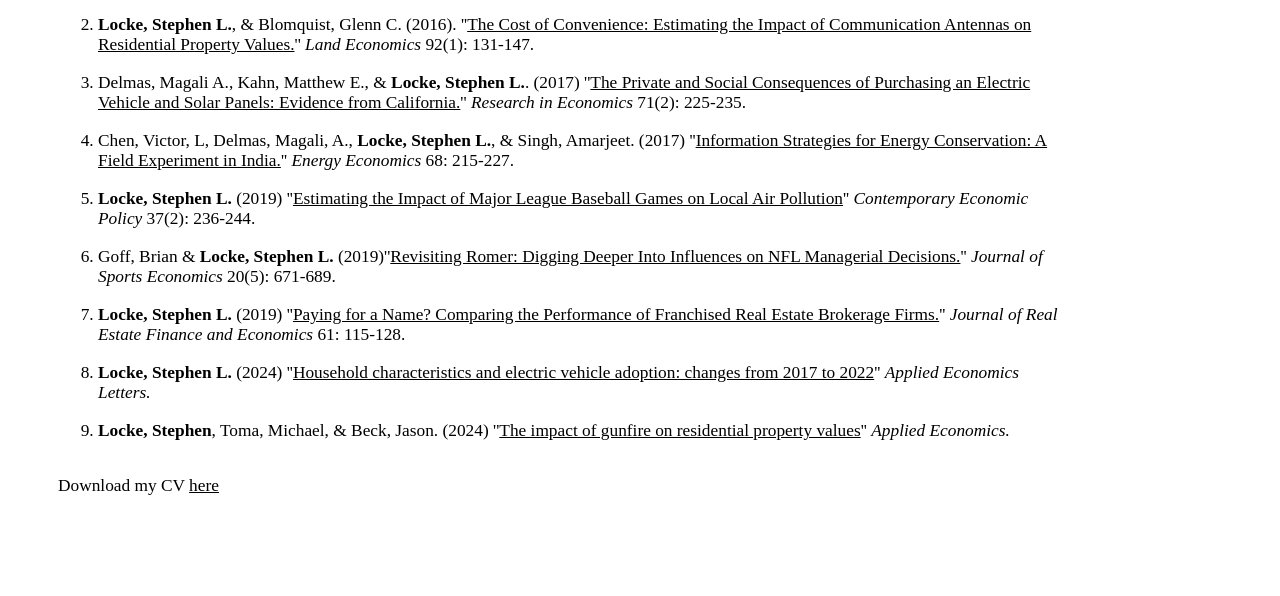
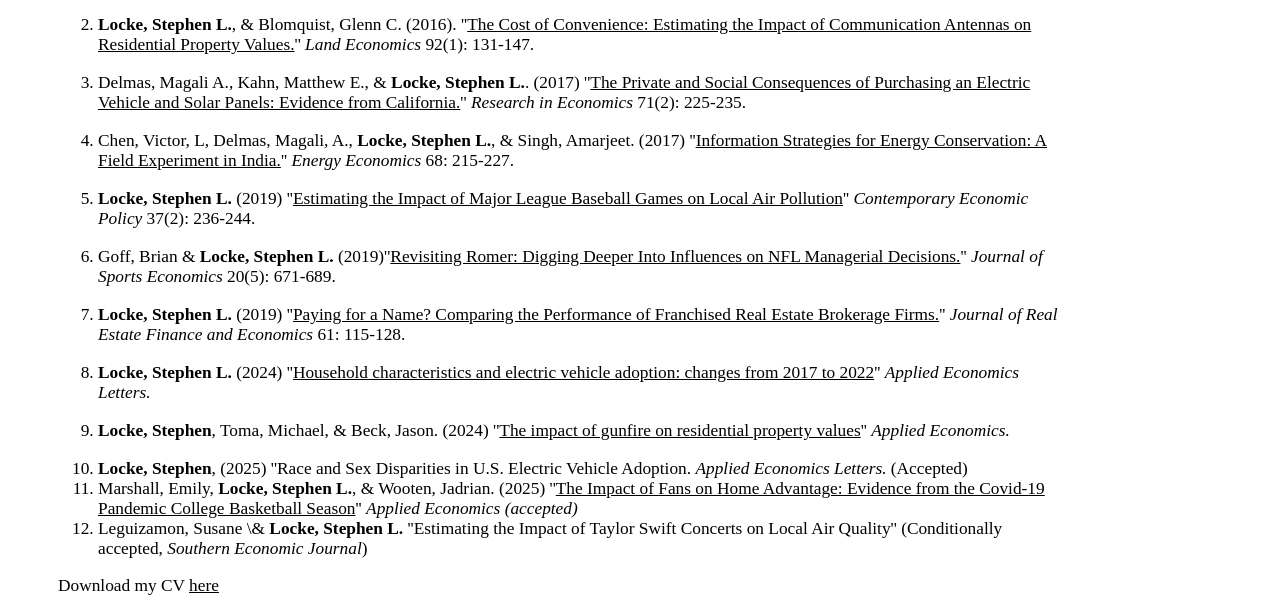
Before and after one commit to stephen-locke/stephen-locke.github.io, a plain HTML site: page Research.html in a window 1280 px wide. Shown: the part 207-803 px from the top of the page. Drawn offline with Linux system fonts and the light colour scheme.

Commit message:
added papers

```diff
--- a/Research.html
+++ b/Research.html
@@ -37,6 +37,11 @@
           <li><strong>Locke, Stephen L.</strong> (2019) ''<a href="https://doi.org/10.1007/s11146-019-09702-2">Paying for a Name? Comparing the Performance of Franchised Real Estate Brokerage Firms.</a>'' <i>Journal of Real Estate Finance and Economics</i> 61: 115-128.</li> </br>
           <li><strong>Locke, Stephen L.</strong> (2024) ''<a href="https://doi.org/10.1080/13504851.2024.2386149">Household characteristics and electric vehicle adoption: changes from 2017 to 2022</a>'' <i>Applied Economics Letters.</i></li> </br>
           <li><strong>Locke, Stephen</strong>, Toma, Michael, & Beck, Jason. (2024) ''<a href="https://doi.org/10.1080/00036846.2024.2399816">The impact of gunfire on residential property values</a>'' <i>Applied Economics.</i></li> </br>
+          <li><strong>Locke, Stephen</strong>, (2025) ''Race and Sex Disparities in U.S. Electric Vehicle Adoption. <i>Applied Economics Letters. </i>(Accepted)</i></li>
+
+        <li> Marshall, Emily, <strong>Locke, Stephen L.</strong>, & Wooten, Jadrian. (2025) ''<a href="https://www.tandfonline.com/doi/full/10.1080/00036846.2025.2556040">The Impact of Fans on Home Advantage: Evidence from the Covid-19 Pandemic College Basketball Season</a>'' <i>Applied Economics (accepted) </i></li>
+        <li> Leguizamon, Susane \& <strong>Locke, Stephen L.</strong> ''Estimating the Impact of Taylor Swift Concerts on Local Air Quality'' (Conditionally accepted, <i>Southern Economic Journal</i>)
+
         </ol>
       </p>
       <p> Download my CV <a href="https://github.com/stephen-locke/CV/blob/main/CV_Locke.pdf">here</a></p>
```
